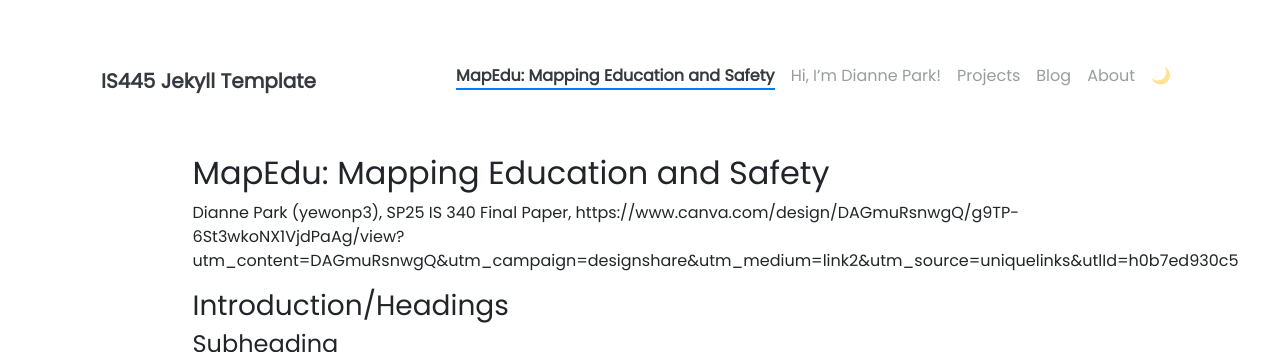
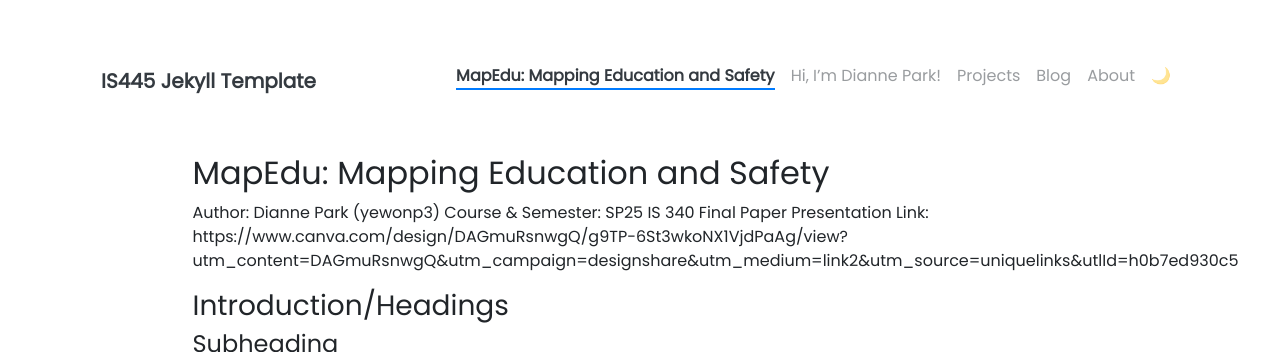
Before and after one commit to diannepark/diannepark.github.io, a Jekyll site: the page built from DIANNE_PARK(yewonp3).md, in a window 1280 px wide, cut to the strip 0-352 px from the top of the page. Built offline with Jekyll 4.4.1, drawn with Linux system fonts in a browser that asks for light colours; nearby versions of some CDN libraries; our own code applies the rules of GitHub Pages for plain Markdown files.

Commit message:
Update DIANNE_PARK(yewonp3).md

```diff
--- a/DIANNE_PARK(yewonp3).md
+++ b/DIANNE_PARK(yewonp3).md
@@ -1,5 +1,7 @@
 ## MapEdu: Mapping Education and Safety
-Dianne Park (yewonp3), SP25 IS 340 Final Paper, https://www.canva.com/design/DAGmuRsnwgQ/g9TP-6St3wkoNX1VjdPaAg/view?utm_content=DAGmuRsnwgQ&utm_campaign=designshare&utm_medium=link2&utm_source=uniquelinks&utlId=h0b7ed930c5
+Author: Dianne Park (yewonp3)
+Course & Semester: SP25 IS 340 Final Paper
+Presentation Link: https://www.canva.com/design/DAGmuRsnwgQ/g9TP-6St3wkoNX1VjdPaAg/view?utm_content=DAGmuRsnwgQ&utm_campaign=designshare&utm_medium=link2&utm_source=uniquelinks&utlId=h0b7ed930c5
 
 
 ### Introduction/Headings
```
